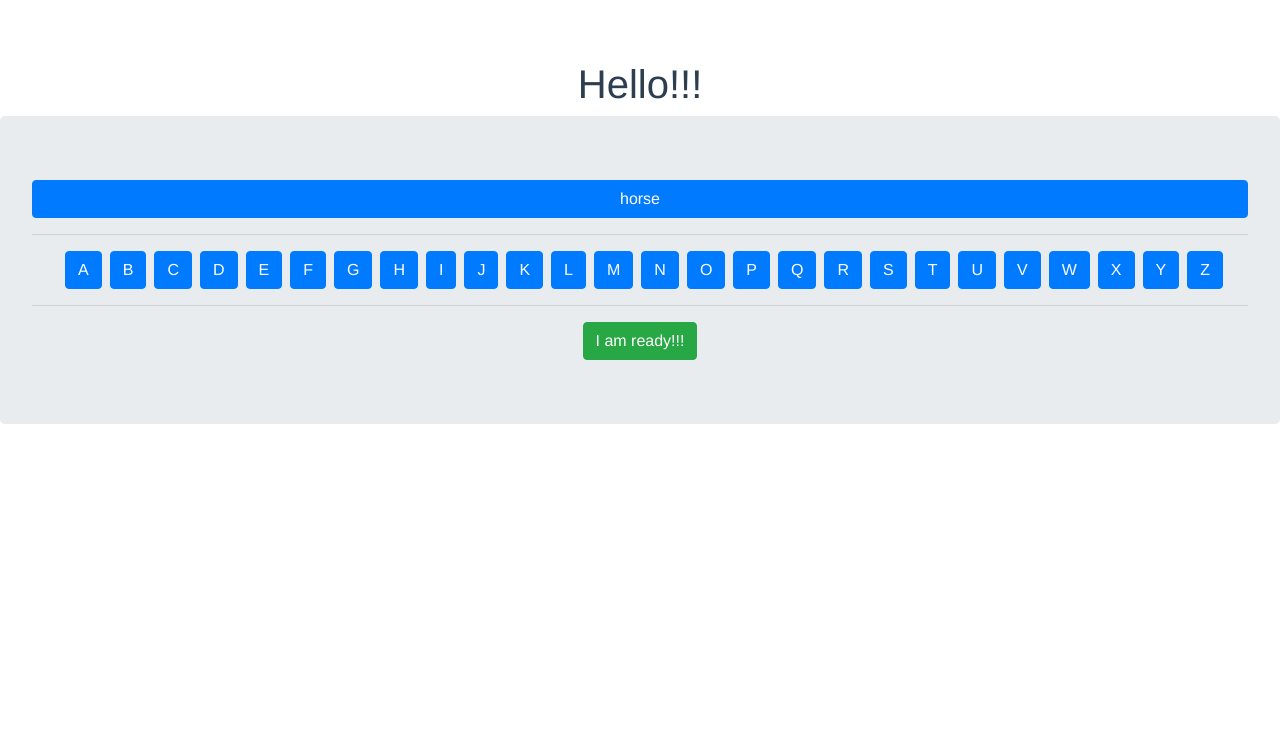
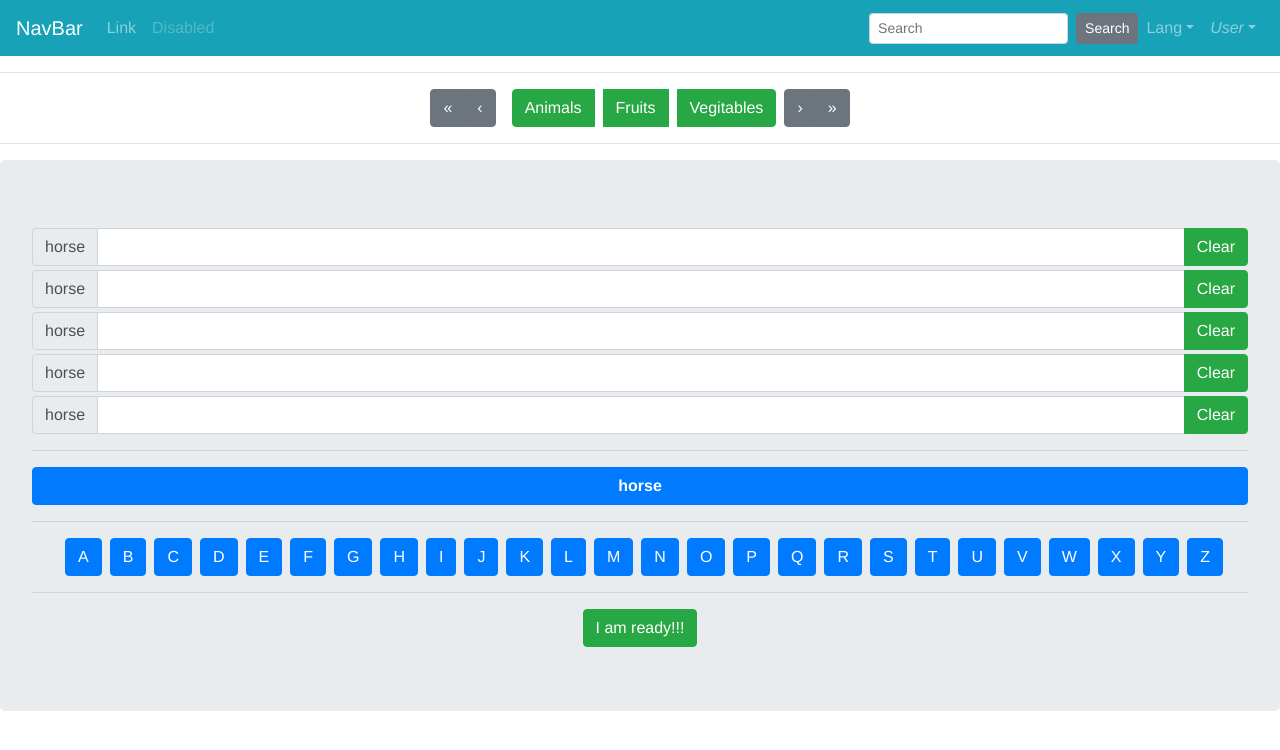
Before and after one commit to vijaykrajpoot/english-monkey-ui, a Vue app: page / in a window 1280 px wide. Shown: the top 750 px of the page. Built offline with nearby package versions, Linux system fonts and the light colour scheme.

Commit message:
added header

```diff
--- a/src/App.vue
+++ b/src/App.vue
@@ -1,6 +1,9 @@
 <template>
   <div id="app">
-    <Header />
+    <Navigator/>
+    <hr class="line">
+    <Header/>
+    <hr class="line">
     <EnglishMonkey  v-bind:currentSpelling="spellings[index]" />
   </div>
 </template>
@@ -8,12 +11,14 @@
 <script>
 import Header from './components/Header.vue'
 import EnglishMonkey from './components/EnglishMonkey'
-
+import Navigator from './components/Navigator'
 export default {
   name: 'App',
   components: {
     Header,
+    Navigator,
     EnglishMonkey
+
   },
    data(){
     return{
@@ -73,6 +78,5 @@ export default {
   -moz-osx-font-smoothing: grayscale;
   text-align: center;
   color: #2c3e50;
-  margin-top: 60px;
 }
 </style>
--- a/src/components/EnglishMonkey.vue
+++ b/src/components/EnglishMonkey.vue
@@ -1,9 +1,31 @@
 <template>
 
     <div>
-      <b-jumbotron>
+      <b-jumbotron >
+
+          <div role="group" :key="idx" v-for="idx in 5" >
+            <b-input-group class="mt-1" >
+               <template v-slot:prepend>
+                   <b-input-group-text >{{ mySpelling }} </b-input-group-text>
+                </template>
+                  <b-form-input
+                    id="input-live"
+                    v-model="name"
+                    :state="null"
+                    trim/>
+                  <b-input-group-append>
+                    <b-button variant="success"> Clear </b-button>
+                  </b-input-group-append>
+              </b-input-group>
+        </div>
+        <hr>
+
+
+
+
+
           <div v-if="show === 1">
-              <b-button block variant="primary"> {{ mySpelling }} </b-button>
+              <b-button block variant="primary"  class="font-weight-bold" > {{ mySpelling }} </b-button>
           </div>
           <div v-else-if="show===2">
             <b-input-group class="mt-3">
@@ -50,10 +72,11 @@ export default {
   },
   data() {
     return {
+          name: '',
         spellInput:"",
         show: 1,
-        inLetter:"",
-        mySpelling:this.currentSpelling.spelling,
+        inLetter:""
+
       }
   },
   methods: {
@@ -79,6 +102,12 @@ export default {
     }
   },
   computed: {
+    mySpelling() {
+      return this.currentSpelling.spelling
+      },
+      nameState() {
+        return this.name.length > 2 ? true : false
+      },
       atoz() {
         let letters = []
         for(let i = "A".charCodeAt(0); i <= "Z".charCodeAt(0); i++) {
@@ -97,4 +126,4 @@ export default {
     margin-left:10px;
     margin-right:10px;
 }
-</style>>
+</style>
--- a/src/components/Header.vue
+++ b/src/components/Header.vue
@@ -1,3 +1,36 @@
+
 <template>
-  <h1> Hello!!! </h1>
+
+   <div class="btn-toolbar">
+     <b-button-toolbar key-nav aria-label="Toolbar with button groups">
+    <b-button-group class="mx-1">
+      <b-button>&laquo;</b-button>
+      <b-button>&lsaquo;</b-button>
+    </b-button-group>
+    <b-button-group class="mx-1">
+      <b-button class="ml-2"  variant="success">Animals</b-button>
+      <b-button class="ml-2"  variant="success">Fruits</b-button>
+      <b-button class="ml-2"  variant="success">Vegitables</b-button>
+    </b-button-group>
+    <b-button-group class="mx-1">
+      <b-button>&rsaquo;</b-button>
+      <b-button>&raquo;</b-button>
+    </b-button-group>
+  </b-button-toolbar>
+
+</div>
 </template>
+
+<script>
+  export default {
+
+  }
+</script>
+
+<style scoped>
+  .btn-toolbar{
+    text-align: center;
+    justify-content: center;
+    display: flex;
+  }
+</style>
--- /dev/null
+++ b/src/components/Navigator.vue
@@ -0,0 +1,38 @@
+<template>
+  <div>
+  <b-navbar toggleable="lg" type="dark" variant="info">
+    <b-navbar-brand href="#">NavBar</b-navbar-brand>
+    <b-navbar-toggle target="nav-collapse"></b-navbar-toggle>
+    <b-collapse id="nav-collapse" is-nav>
+      <b-navbar-nav>
+        <b-nav-item href="#">Link</b-nav-item>
+        <b-nav-item href="#" disabled>Disabled</b-nav-item>
+      </b-navbar-nav>
+
+      <!-- Right aligned nav items -->
+      <b-navbar-nav class="ml-auto">
+        <b-nav-form>
+          <b-form-input size="sm" class="mr-sm-2" placeholder="Search"></b-form-input>
+          <b-button size="sm" class="my-2 my-sm-0" type="submit">Search</b-button>
+        </b-nav-form>
+
+        <b-nav-item-dropdown text="Lang" right>
+          <b-dropdown-item href="#">EN</b-dropdown-item>
+          <b-dropdown-item href="#">ES</b-dropdown-item>
+          <b-dropdown-item href="#">RU</b-dropdown-item>
+          <b-dropdown-item href="#">FA</b-dropdown-item>
+        </b-nav-item-dropdown>
+
+        <b-nav-item-dropdown right>
+          <!-- Using 'button-content' slot -->
+          <template v-slot:button-content>
+            <em>User</em>
+          </template>
+          <b-dropdown-item href="#">Profile</b-dropdown-item>
+          <b-dropdown-item href="#">Sign Out</b-dropdown-item>
+        </b-nav-item-dropdown>
+      </b-navbar-nav>
+    </b-collapse>
+  </b-navbar>
+</div>
+</template>
```
Lines whose indentation alone changed are shown as unchanged.
